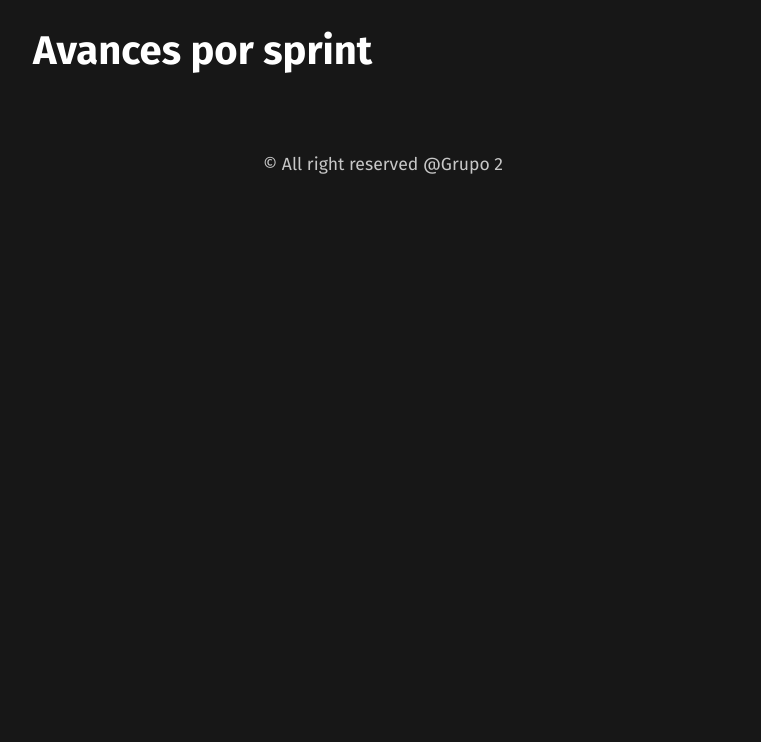
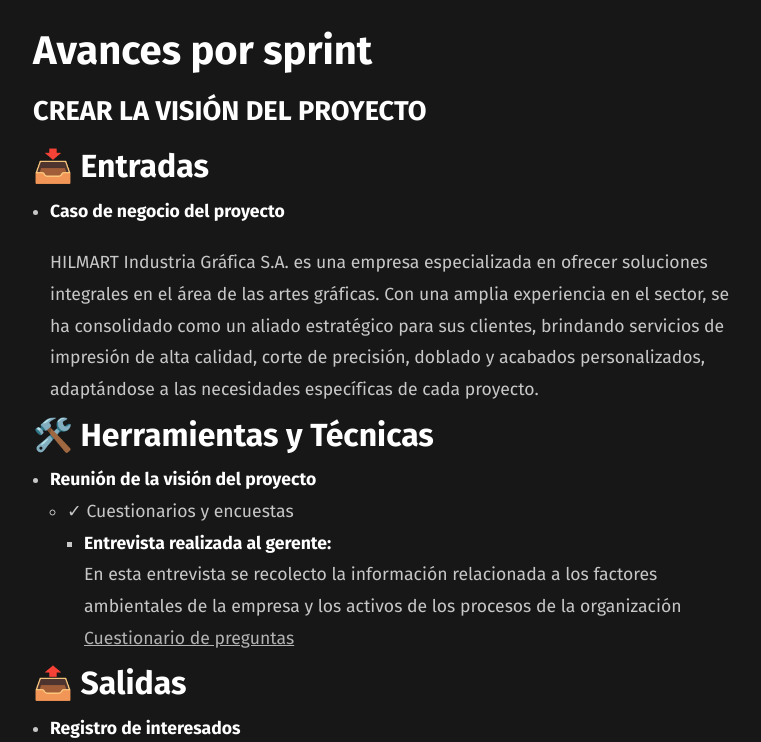
Before and after one commit to AnLiu69/blog_software_merma, an Astro site: page /posts/AvanceSprint in a window 1280 px wide. Shown: the part 55-797 px from the top of the page, without its empty margins (257-1018 px from the left). Built offline with nearby package versions, Linux system fonts and the light colour scheme; Astro itself is replaced by a stand-in of ours.

Commit message:
Subiendo inicio de documentacion

```diff
--- a/src/pages/posts/AvanceSprint.md
+++ b/src/pages/posts/AvanceSprint.md
@@ -3,3 +3,24 @@ layout: ../../layouts/MarkDownPostLayout.astro
 title: "Avances por sprint"
 order: 6
 ---
+
+### CREAR LA VISIÓN DEL PROYECTO
+
+## 📥 Entradas
+
+- **Caso de negocio del proyecto**
+    ##
+    HILMART Industria Gráfica S.A. es una empresa especializada en ofrecer soluciones integrales en el área de las artes gráficas. Con una amplia experiencia en el sector, se ha consolidado como un aliado estratégico para sus clientes, brindando servicios de impresión de alta calidad, corte de precisión, doblado y acabados personalizados, adaptándose a las necesidades específicas de cada proyecto.
+
+## 🛠️ Herramientas y Técnicas
+
+- **Reunión de la visión del proyecto**
+  - ✓ Cuestionarios y encuestas
+    - **Entrevista realizada al gerente:**
+    En esta entrevista se recolecto la información relacionada a los factores ambientales de la empresa y los activos de los procesos de la organización
+    [Cuestionario de preguntas](https://drive.google.com/file/d/185SsD_mluJr5nOuaApIf8bq4qmznVv9B/view?usp=drive_link)
+
+## 📤 Salidas
+
+- **Registro de interesados**
+    ![Foto del Product Owner](/OWNER.JPG)
```
Also changed, not shown: public/OWNER.JPG (added).
